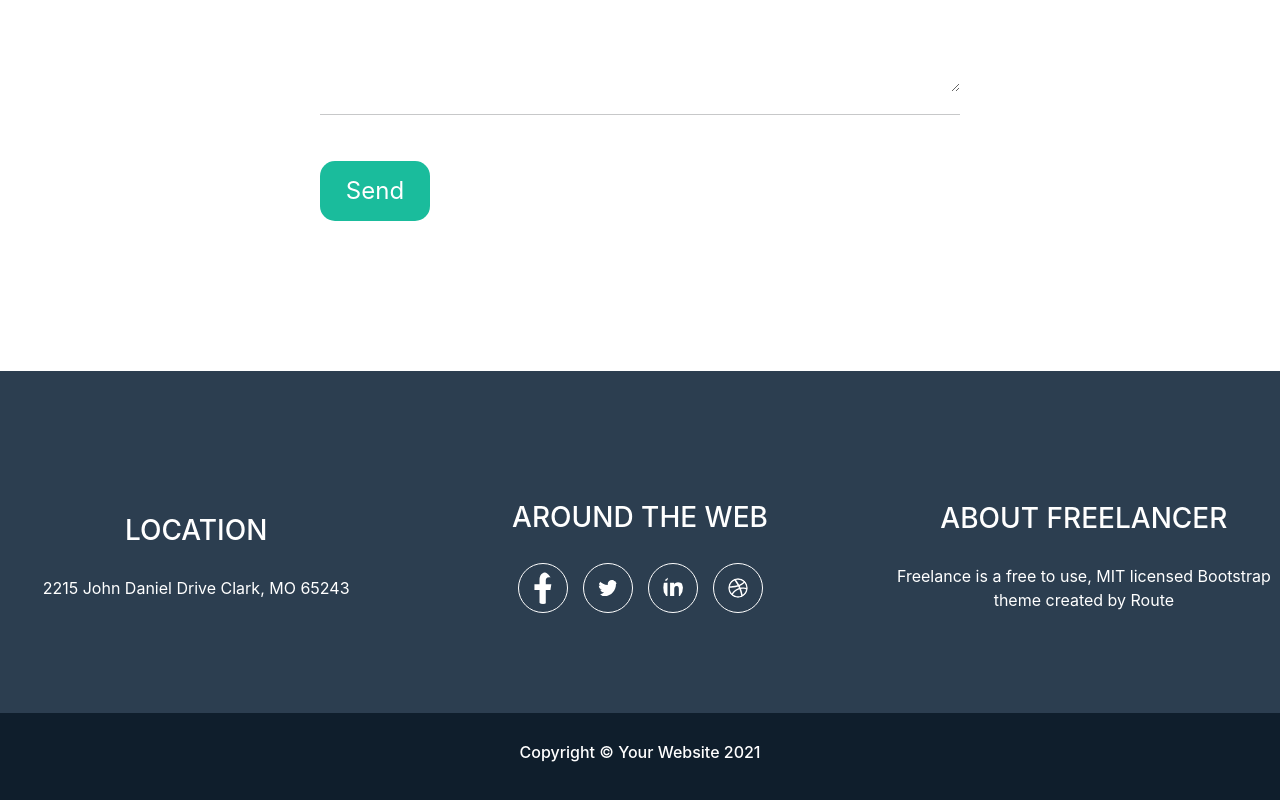
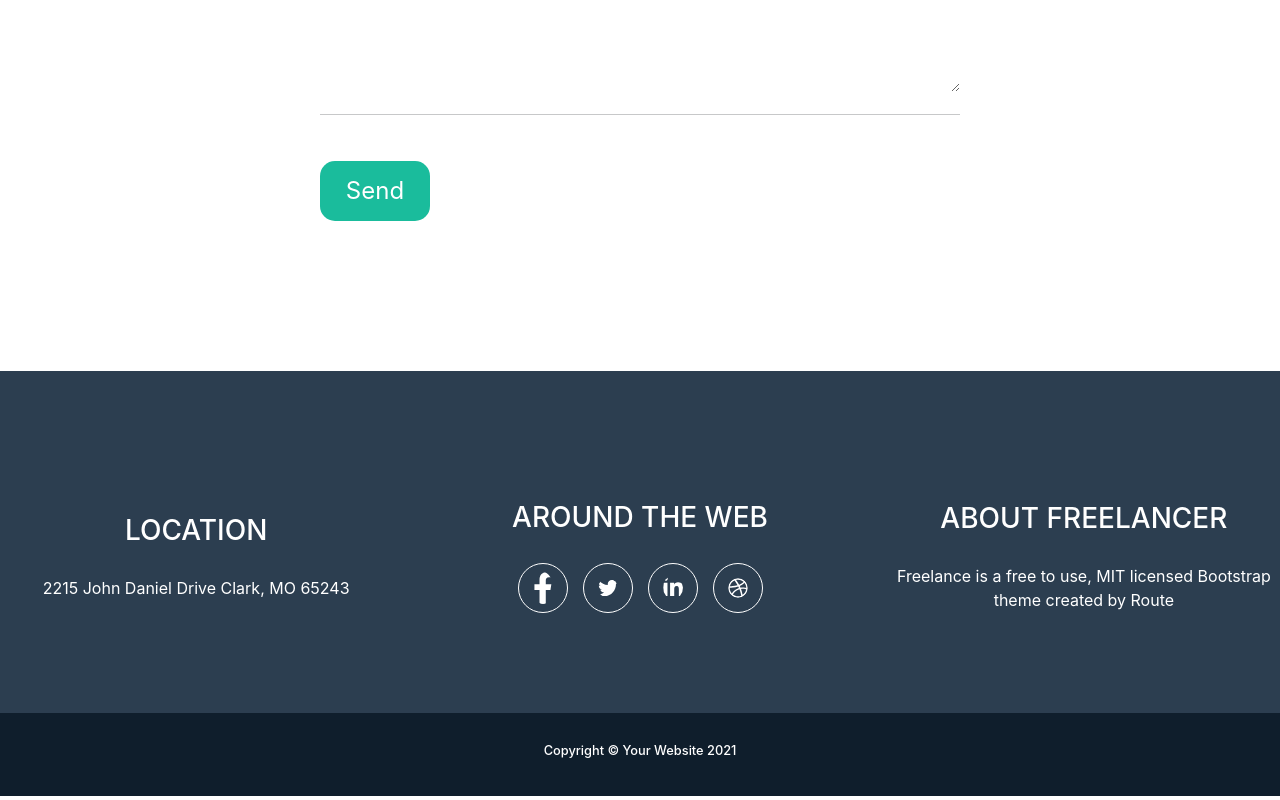
Before and after one commit to abdelrhman-asker/TaskRoute, a React (Create React App) app: page / in a window 1280 px wide. Shown: the part 3037-3837 px from the top of the page. Built offline with nearby package versions, Linux system fonts and the light colour scheme; the HTML template or start-up script is replaced by a standard one.

Commit message:
verysmallchange

```diff
--- a/src/App.css
+++ b/src/App.css
@@ -428,7 +428,7 @@ body {
     text-align: center;
 }
 .LastEver h4 {
-    font-size: 1rem;
+    font-size: 0.8rem;
     color: white;
 
 }
```
